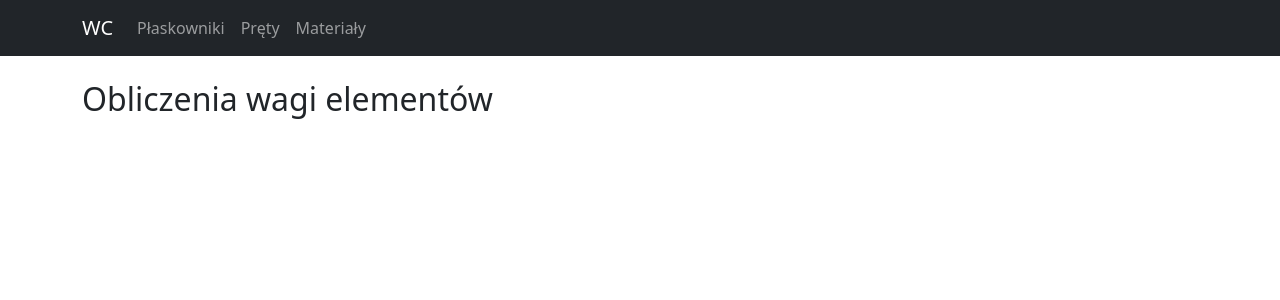
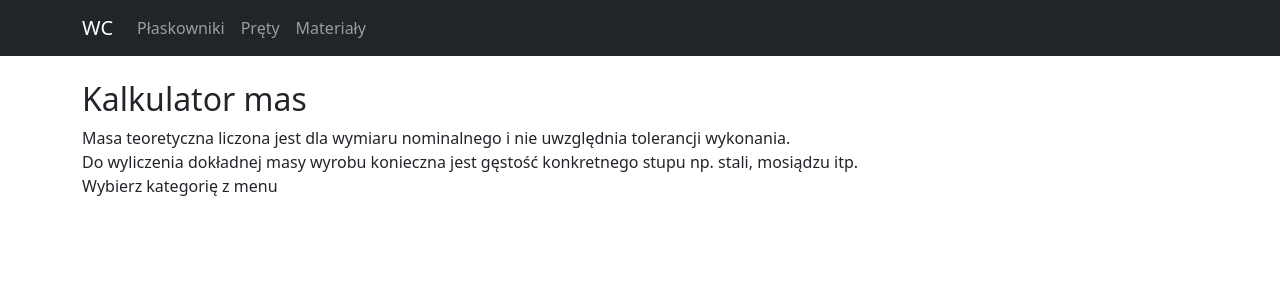
Before and after one commit to wowvaqa/wc, a React (Create React App) app: page / in a window 1280 px wide. Shown: the top 300 px of the page. Built offline with nearby package versions, Linux system fonts and the light colour scheme.

Commit message:
ADD: small view changes

```diff
--- a/src/views/CuboidView.js
+++ b/src/views/CuboidView.js
@@ -113,7 +113,6 @@ const CuboidView = () => {
                 />
               </Form.Group>
             </Form>
-            <div className="container">
             <button
               type="button"
               className="btn btn-primary"
@@ -121,7 +120,6 @@ const CuboidView = () => {
             >
               Oblicz masę
             </button>
-            </div>
           </Col>
           <Col>
             <Container>
--- a/src/views/HomeView.js
+++ b/src/views/HomeView.js
@@ -4,7 +4,16 @@ const HomeView = () => {
   return (
     <>
       <div className="container">
-        <h2>Obliczenia wagi elementów</h2>
+        <h2>Kalkulator mas</h2>
+        <p>
+          Masa teoretyczna liczona jest dla wymiaru nominalnego i nie uwzględnia
+          tolerancji wykonania.
+          <br></br>
+          Do wyliczenia dokładnej masy wyrobu konieczna jest gęstość konkretnego
+          stupu np. stali, mosiądzu itp.
+          <br></br>
+          Wybierz kategorię z menu
+        </p>
       </div>
     </>
   );
--- a/src/views/RollerView.js
+++ b/src/views/RollerView.js
@@ -96,7 +96,6 @@ const RollerView = () => {
                 />
               </Form.Group>
             </Form>
-            <div className="container">
             <button
               type="button"
               className="btn btn-primary"
@@ -104,7 +103,6 @@ const RollerView = () => {
             >
               Oblicz masę
             </button>
-            </div>
           </Col>
           <Col>
             <Container>
```
Lines whose indentation alone changed are shown as unchanged.
